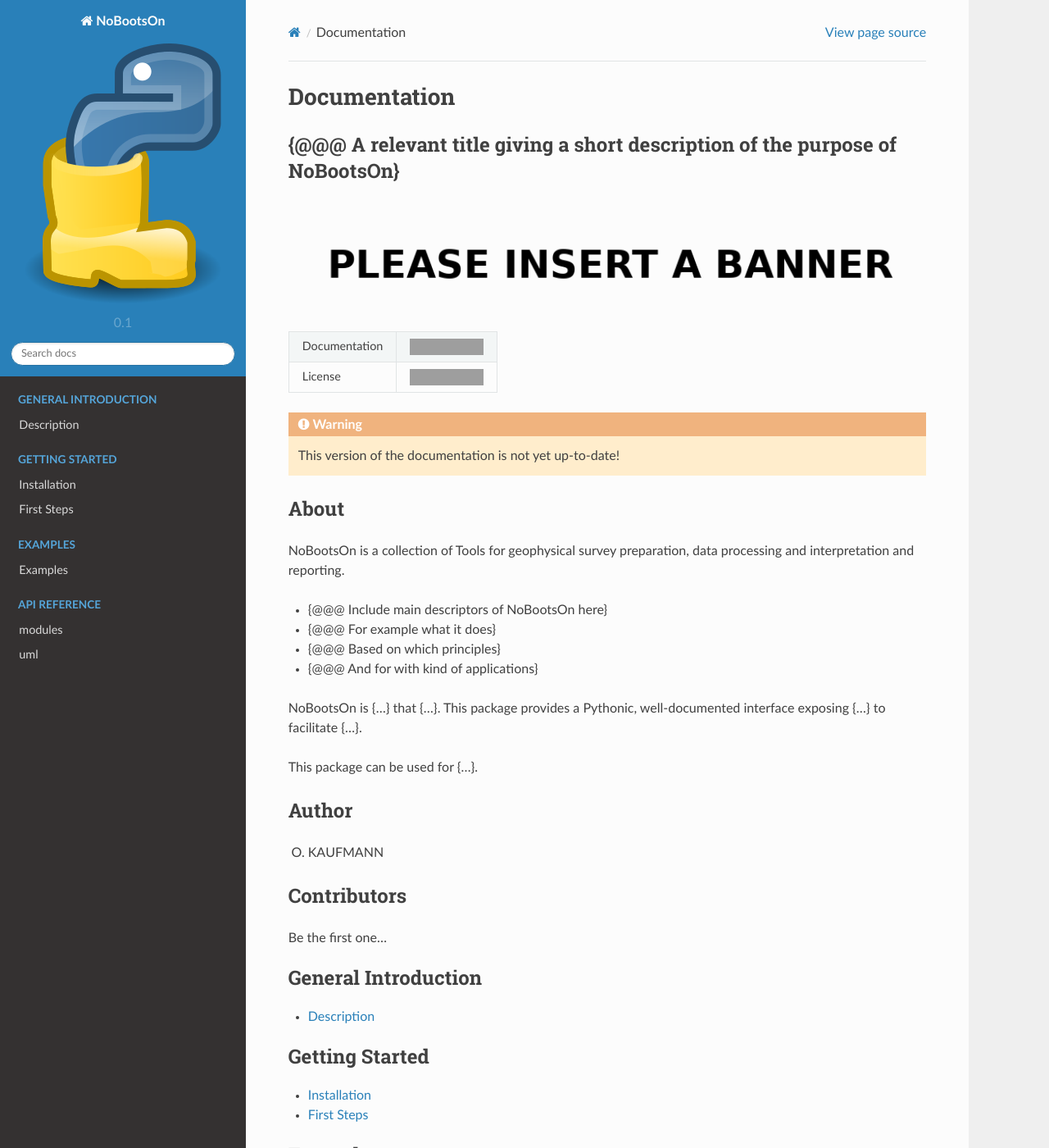
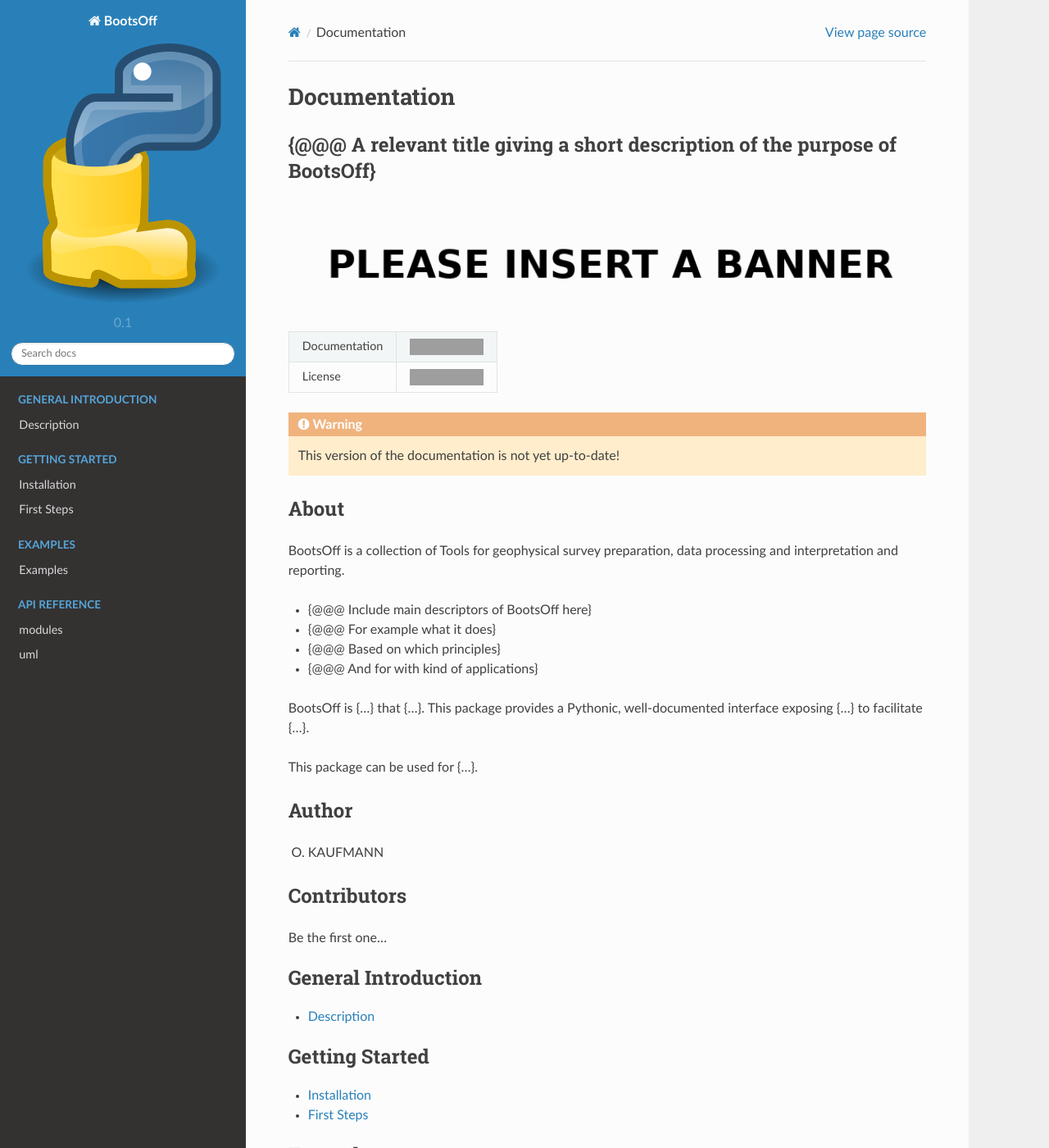
Before and after one commit to kaufmanno/BootsOff, a Sphinx documentation site: the page built from docs/source/index.rst, in a window 1280 px wide and 1400 px high. Shown: the whole window at 82% size. Built offline with Sphinx 7.4.7 and the Read the Docs theme 2.0.0, drawn with Linux system fonts in a browser that asks for light colours; grey boxes are pictures that could not be loaded.

Commit message:
Renames projet to BootsOff

```diff
--- a/docs/source/conf.py
+++ b/docs/source/conf.py
@@ -21,7 +21,7 @@ sys.path.insert(0, os.path.abspath('../../'))
 
 # -- Project information -----------------------------------------------------
 
-project = u'NoBootsOn'
+project = u'BootsOff'
 copyright = u'2021, O. KAUFMANN'
 
 author = u'O. KAUFMANN'
@@ -128,7 +128,7 @@ html_theme_options = {
 
 # -- Options for HTMLHelp output ---------------------------------------------
 # Output file base name for HTML help builder.
-htmlhelp_basename = 'NoBootsOn docs'
+htmlhelp_basename = 'BootsOff docs'
 
 # -- Options for LaTeX output ------------------------------------------------
 
@@ -154,7 +154,7 @@ latex_elements = {
 # (source start file, target name, title,
 #  author, documentclass [howto, manual, or own class]).
 latex_documents = [
-    (master_doc, 'NoBootsOn.tex', u'NoBootsOn Documentation',
+    (master_doc, 'BootsOff.tex', u'BootsOff Documentation',
      [author], 'manual'),
 
 ]
@@ -165,7 +165,7 @@ latex_documents = [
 # One entry per manual page. List of tuples
 # (source start file, name, description, authors, manual section).
 man_pages = [
-    (master_doc, 'NoBootsOn', u'NoBootsOn Documentation',
+    (master_doc, 'BootsOff', u'BootsOff Documentation',
      [author], 1)
 ]
 
@@ -176,8 +176,8 @@ man_pages = [
 # (source start file, target name, title, author,
 #  dir menu entry, description, category)
 texinfo_documents = [
-    (master_doc, 'NoBootsOn', u'NoBootsOn Documentation',
-     author, 'NoBootsOn', 'One line description of project.',
+    (master_doc, 'BootsOff', u'BootsOff Documentation',
+     author, 'BootsOff', 'One line description of project.',
      'Miscellaneous'),
 ]
 
--- a/docs/source/first_steps.rst
+++ b/docs/source/first_steps.rst
@@ -4,9 +4,9 @@ First Steps
 Hello World
 -----------
 
-Insert here a minimal example of how to start using NoBootsOn.
+Insert here a minimal example of how to start using BootsOff.
 
 A few steps further
 -------------------
 
-Insert here information about how to use NoBootsOn in a limited but real use case. Expose the basic or most frequently used functionalities.
+Insert here information about how to use BootsOff in a limited but real use case. Expose the basic or most frequently used functionalities.
--- a/docs/source/index.rst
+++ b/docs/source/index.rst
@@ -1,4 +1,4 @@
-.. NoBootsOn documentation master file.
+.. BootsOff documentation master file.
    You can adapt this file completely to your liking, but it should at least
    contain the root `toctree` directive.
 
@@ -7,15 +7,15 @@ Documentation
 .. raw:: html
 
     <div class="banner">
-        <h2>{@@@ A relevant title giving a short description of the purpose of NoBootsOn} </h2>
-        <a href="./examples/index.html"><img src="_static/banner_small.png" alt="NoBootsOn" width="100%"/></a>
+        <h2>{@@@ A relevant title giving a short description of the purpose of BootsOff} </h2>
+        <a href="./examples/index.html"><img src="_static/banner_small.png" alt="BootsOff" width="100%"/></a>
     </div>
 
 .. |GPLv3| image:: https://img.shields.io/badge/License-GPLv3-blue.svg
    :target: https://www.gnu.org/licenses/gpl-3.0
 
-.. |rtd| image:: https://readthedocs.org/projects/nobootson/badge/?version=latest
-   :target: https://nobootson.readthedocs.io/en/latest/?badge=latest
+.. |rtd| image:: https://readthedocs.org/projects/BootsOff/badge/?version=latest
+   :target: https://BootsOff.readthedocs.io/en/latest/?badge=latest
    :alt: Documentation Status
 
 
@@ -31,14 +31,14 @@ Documentation
 About
 """""
 
-NoBootsOn is a collection of Tools for geophysical survey preparation, data processing and interpretation and reporting.
+BootsOff is a collection of Tools for geophysical survey preparation, data processing and interpretation and reporting.
 
-* {@@@ Include main descriptors of NoBootsOn here}
+* {@@@ Include main descriptors of BootsOff here}
 * {@@@ For example what it does}
 * {@@@ Based on which principles}
 * {@@@ And for with kind of applications}
 
-NoBootsOn is {...} that {...}.
+BootsOff is {...} that {...}.
 This package provides a Pythonic, well-documented interface exposing
 {...} to facilitate {...}.
 
--- a/docs/source/installation.rst
+++ b/docs/source/installation.rst
@@ -6,13 +6,13 @@ To clone the repository and setup the environment for using this project
 
 .. code-block:: bash
 
-   $ git clone git@github.com:kaufmanno/NoBootsOn.git
-   $ cd NoBootsOn/
+   $ git clone git@github.com:kaufmanno/BootsOff.git
+   $ cd BootsOff/
    $ pipenv shell
    $ pipenv install
 
 To view installed dependencies, see the
-`Pipfile <https://github.com/kaufmanno/NoBootsOn/blob/master/Pipfile>`__.
+`Pipfile <https://github.com/kaufmanno/BootsOff/blob/master/Pipfile>`__.
 Be aware that using *pipfile install* actually installs from the
 Pipfile.lock file. Use the --skip-lock option if you want to use the
 Pipfile instead.
```
Also changed, not shown: README.md (+9 -9 lines), 4 other files.
